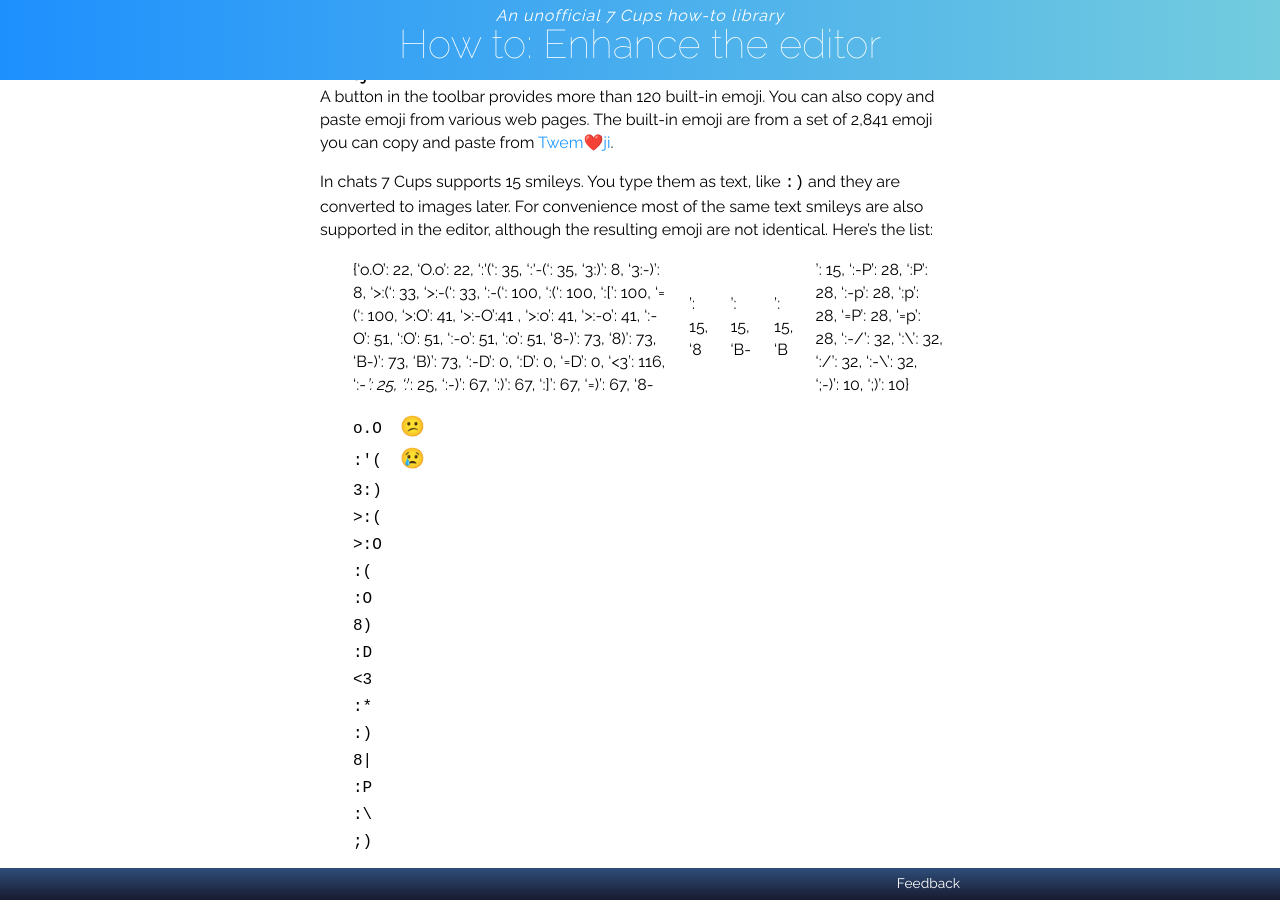
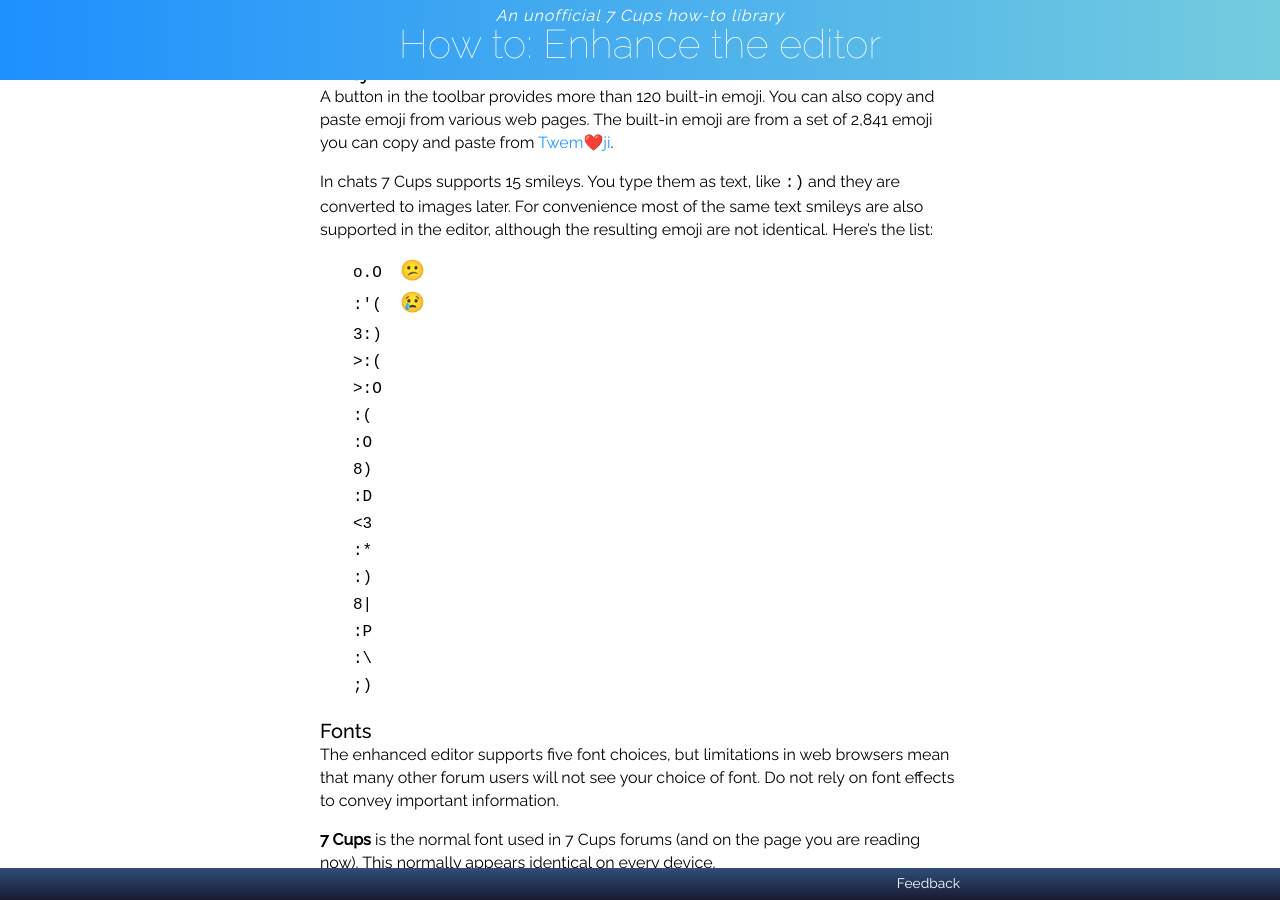
Before and after one commit to RarelyCharlie/rarelycharlie.github.io, a Jekyll site: the page built from _draft/editor.md, in a window 1280 px wide and 900 px high, scrolled down 2613 px. Built offline with Jekyll 4.4.1, drawn with Linux system fonts in a browser that asks for light colours; emoji names are drawn with the system emoji font.

Commit message:
declutter

```diff
--- a/_draft/editor.md
+++ b/_draft/editor.md
@@ -117,8 +117,6 @@ A button in the toolbar provides more than 120 built-in emoji. You can also copy
 
 In chats 7 Cups supports 15 smileys. You type them as text, like `:)` and they are converted to images later. For convenience most of the same text smileys are also supported in the editor, although the resulting emoji are not identical. Here's the list:
 
-{'o.O': 22, 'O.o': 22, ':\'(': 35, ':\'-(': 35, '3:)': 8, '3:-)': 8, '>:(': 33, '>:-(': 33, ':-(': 100, ':(': 100, ':[': 100, '=(': 100, '>:O': 41, '>:-O':41 , '>:o': 41, '>:-o': 41, ':-O': 51, ':O': 51, ':-o': 51, ':o': 51, '8-)': 73, '8)': 73, 'B-)': 73, 'B)': 73, ':-D': 0, ':D': 0, '=D': 0, '<3': 116, ':-*': 25, ':*': 25, ':-)': 67, ':)': 67, ':]': 67, '=)': 67, '8-|': 15, '8|': 15, 'B-|': 15, 'B|': 15, ':-P': 28, ':P': 28, ':-p': 28, ':p': 28, '=P': 28, '=p': 28, ':-/': 32, ':\\': 32, ':/': 32, ':-\\': 32, ';-)': 10, ';)': 10}
-
 |`o.O`|![](https://twemoji.maxcdn.com/2/72x72/1f615.png)
 |`:'(`|![](https://twemoji.maxcdn.com/2/72x72/1f622.png)
 |`3:)`|[](https://twemoji.maxcdn.com/2/72x72/1f608.png)
```
